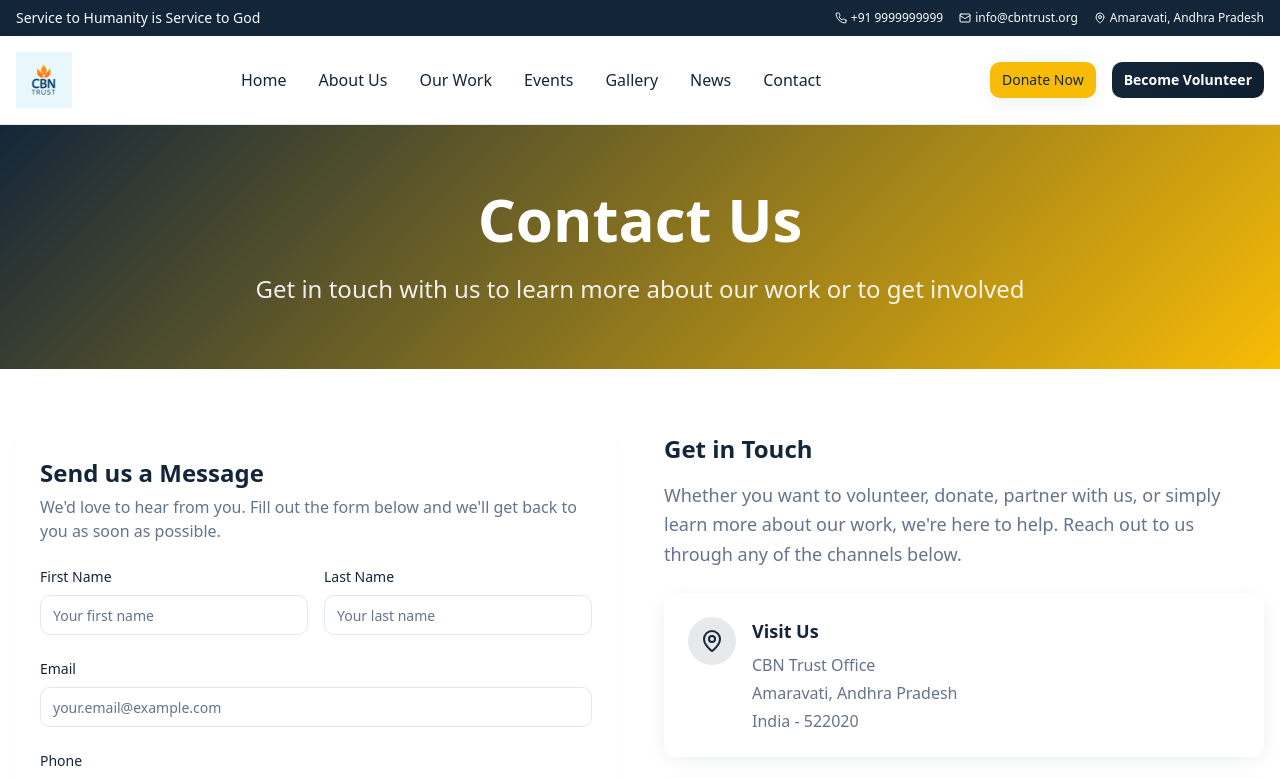
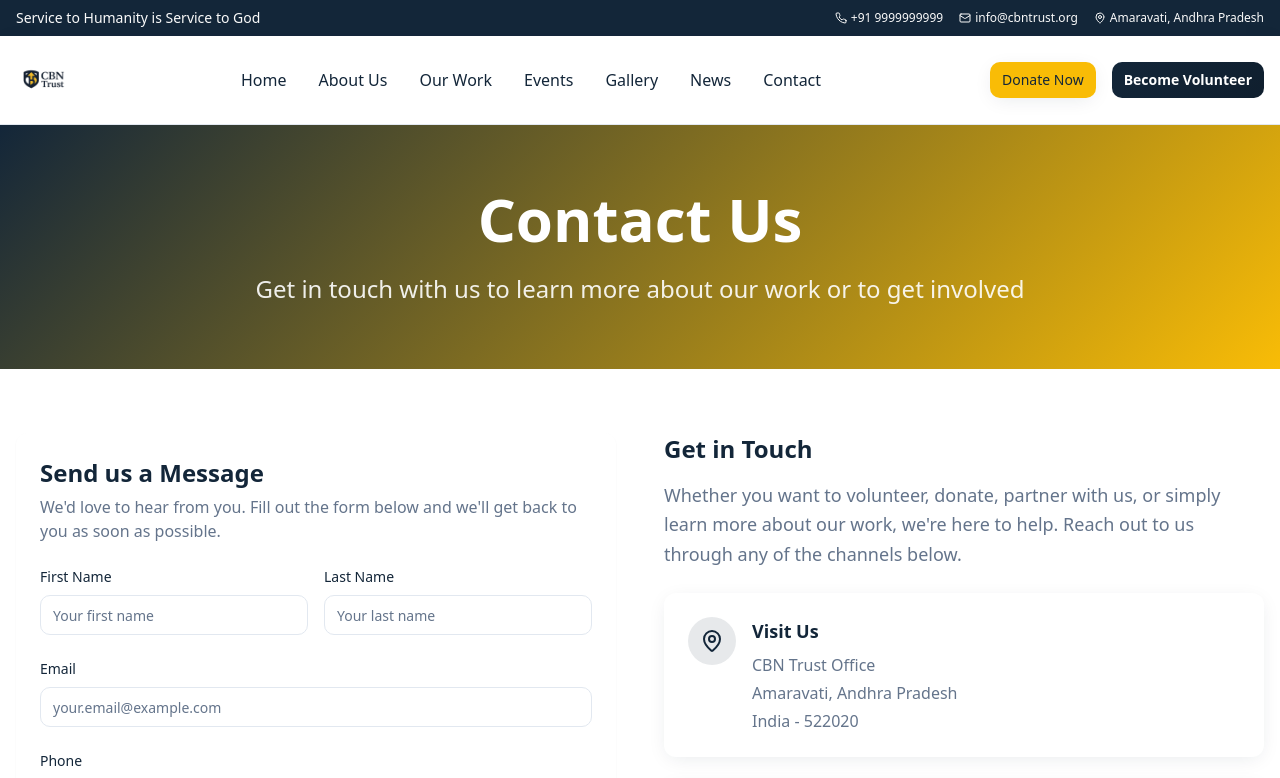
Before and after one commit to Helsinki-Code/cbn-legacy-initiative, a React (Vite) app: page /contact in a window 1280 px wide. Shown: the top 778 px of the page. Built offline with nearby package versions, Linux system fonts and the light colour scheme.

Commit message:
Fix logo image

```diff
--- a/src/components/Header.tsx
+++ b/src/components/Header.tsx
@@ -2,7 +2,8 @@ import { useState } from 'react';
 import { Menu, X, Phone, Mail, MapPin } from 'lucide-react';
 import { Button } from '@/components/ui/button';
 import { Link } from 'react-router-dom';
-import cbnLogo from '@/assets/cbn-logo.png';
+// Using the uploaded logo directly
+const cbnLogo = '/lovable-uploads/2c294f61-c101-4c9e-afe2-6071b03f2051.png';
 
 const Header = () => {
   const [isMenuOpen, setIsMenuOpen] = useState(false);
```
Also changed, not shown: public/cbn-trust-logo.png (added), public/lovable-uploads/2c294f61-c101-4c9e-afe2-6071b03f2051.png (added).
